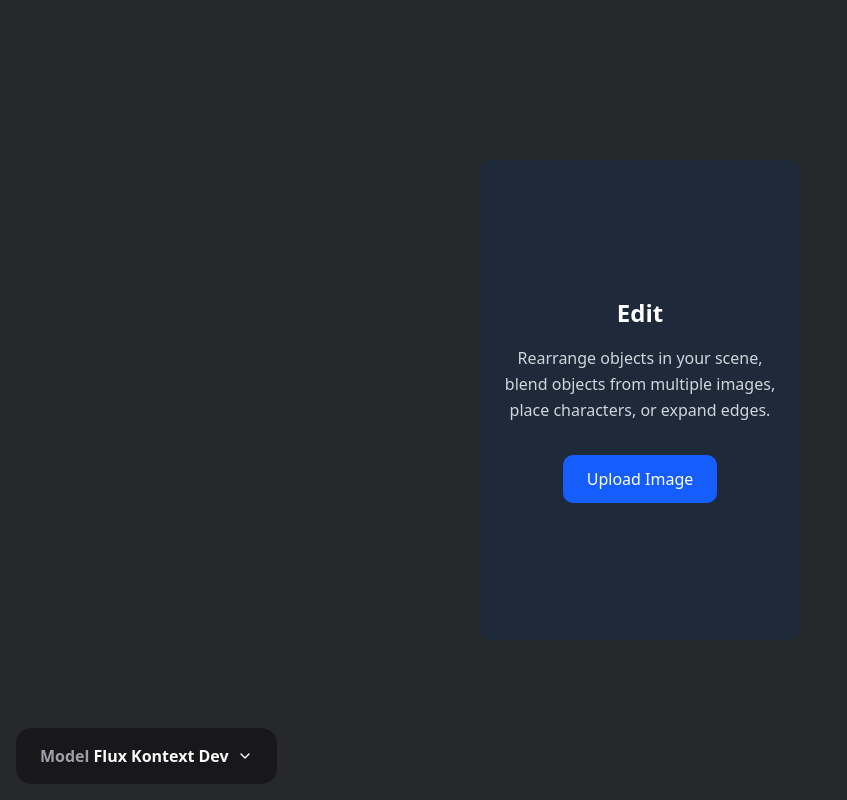
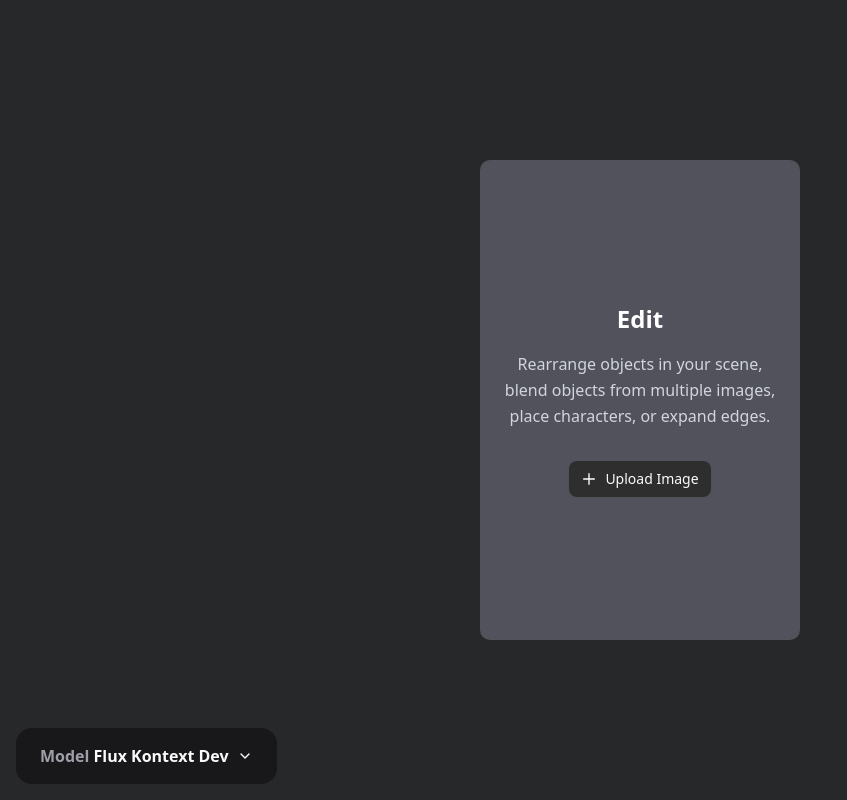
Before and after one commit to Che-Zhu/krea_clone, a Next.js app in the folder krea/: page / in a window 1280 px wide. Shown: the whole page, without its empty margins (0-847 px from the left). Built offline with nearby package versions, Linux system fonts and the light colour scheme.

Commit message:
update UploadFile styling

```diff
--- a/krea/app/components/UploadFile.js
+++ b/krea/app/components/UploadFile.js
@@ -1,6 +1,7 @@
 'use client';
 
 import { useState, useRef } from 'react';
+import { Button } from '@/components/ui/button';
 
 // Helper functions for localStorage management
 const STORAGE_KEY = 'uploaded_files_history';
@@ -131,11 +132,7 @@ export default function UploadFile({ onFileSelect }) {
           relative flex flex-col items-center justify-center
           w-full h-120 rounded-lg
           cursor-pointer transition-all duration-200
-          hover:bg-gray-700 hover:border-gray-500
-          ${isDragOver
-            ? 'border-blue-500 bg-blue-900'
-            : 'border-gray-600 bg-gray-800'
-          }
+          hover:bg-gray-700 hover:border-gray-500 bg-zinc-600
         `}
         style={{ height: '30rem' }}
       >
@@ -144,9 +141,12 @@ export default function UploadFile({ onFileSelect }) {
           <p className="text-center text-gray-300 mb-8 leading-relaxed">
             Rearrange objects in your scene, blend objects from multiple images, place characters, or expand edges.
           </p>
-          <button className="px-6 py-3 bg-blue-600 text-white font-medium rounded-lg hover:bg-blue-700 transition-colors duration-200">
+          <Button className="px-6 py-3 gap-2">
+            <svg width="16" height="16" viewBox="0 0 24 24" fill="none" stroke="white" strokeWidth="2" strokeLinecap="round" strokeLinejoin="round">
+              <path d="M12 4v16m8-8H4"/>
+            </svg>
             Upload Image
-          </button>
+          </Button>
         </div>
       </div>
 
```
